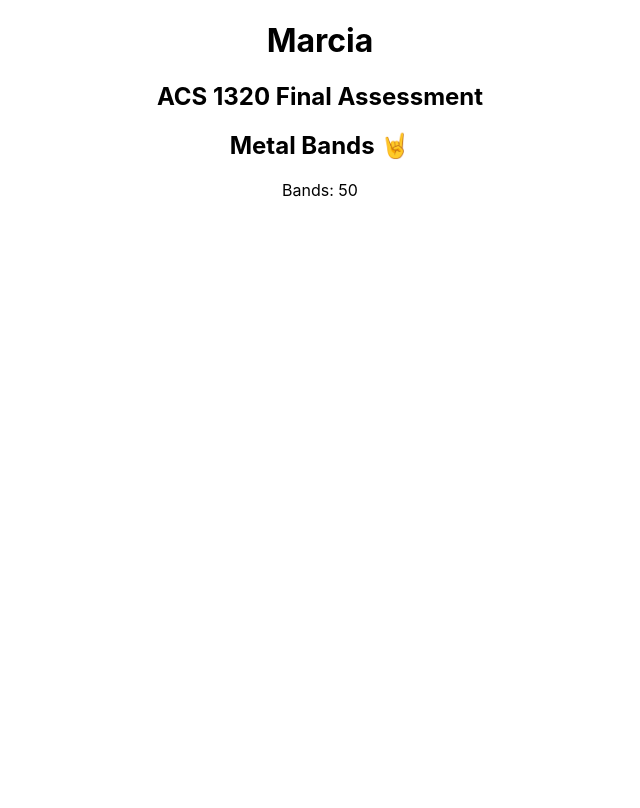
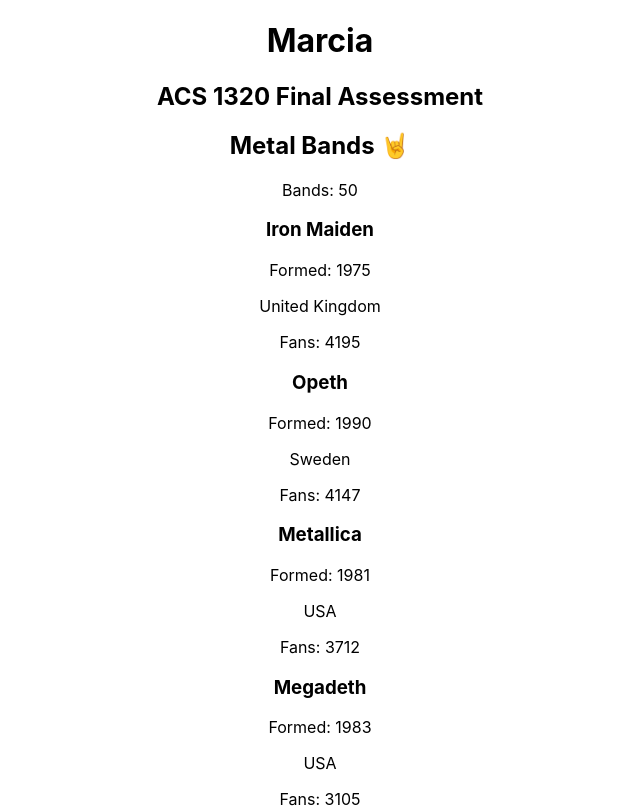
Before and after one commit to mcdott/marcia-acs-1320-final, a React (Create React App) app: page / in a window 1280 px wide. Shown: the top 808 px of the page, without its empty margins (320-960 px from the left). Built offline with nearby package versions, Linux system fonts and the light colour scheme.

Commit message:
Challenges 4 and 5

```diff
--- a/src/App.js
+++ b/src/App.js
@@ -1,12 +1,20 @@
+import React from "react";
 import Heading from "./Heading";
 import "./App.css";
 import MetalMeta from "./MetalMeta";
+import Band from "./Band";
+import band_data from "./metal.json";
 
 function App() {
+  const bands = band_data.map((band) => (
+    <Band key={band.band_name} band={band} />
+  ));
+
   return (
     <div className='App'>
       <Heading />
       <MetalMeta />
+      {bands}
     </div>
   );
 }
--- /dev/null
+++ b/src/Band.js
@@ -0,0 +1,17 @@
+import React from "react";
+
+const Band = ({ band }) => {
+  // Use object destructuring to get the properties from the band object
+  const { band_name, formed, origin, fans } = band;
+
+  return (
+    <div>
+      <h3>{band_name}</h3>
+      <p>Formed: {formed}</p>
+      <p>{origin}</p>
+      <p>Fans: {fans}</p>
+    </div>
+  );
+};
+
+export default Band;
```
